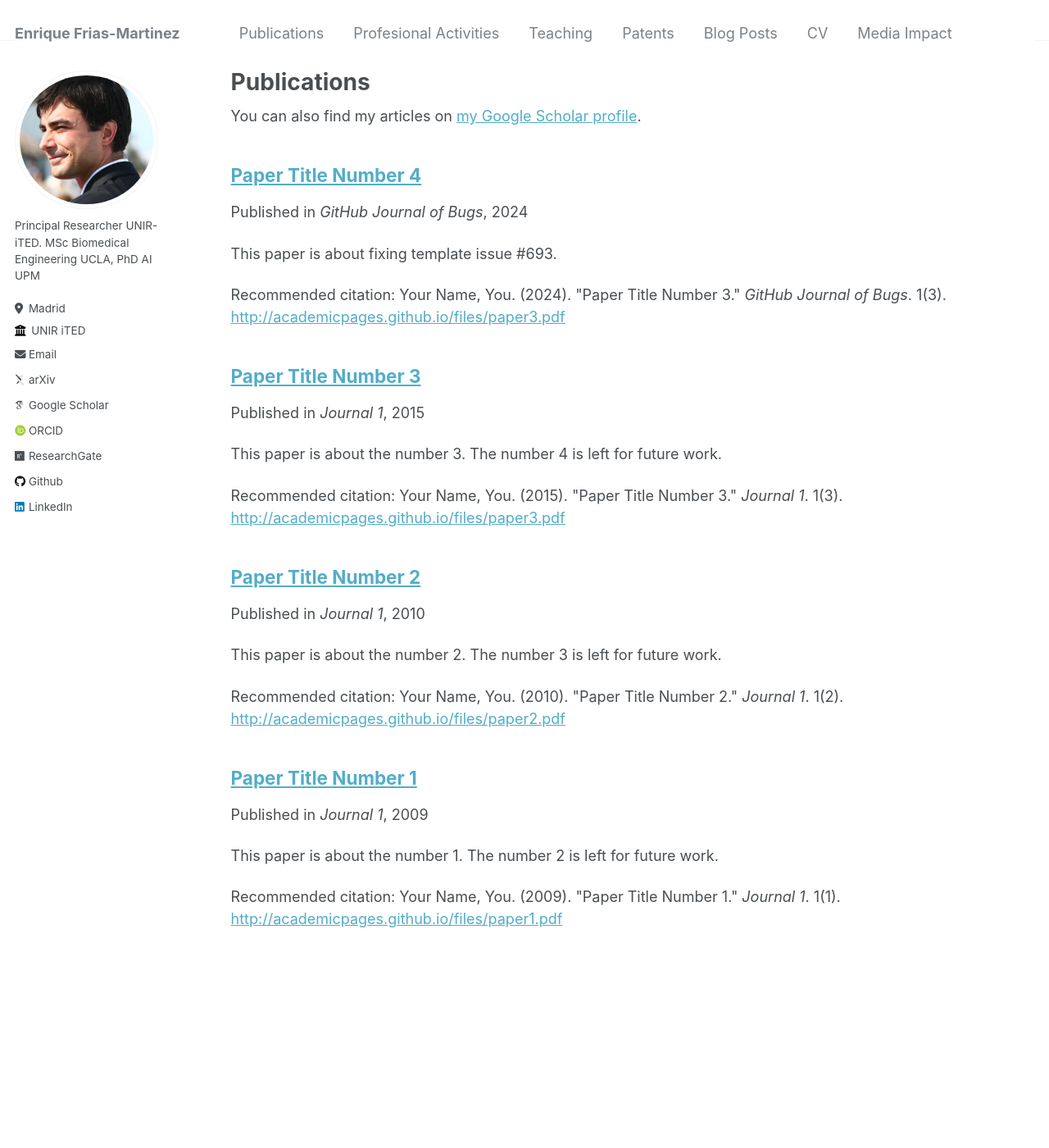
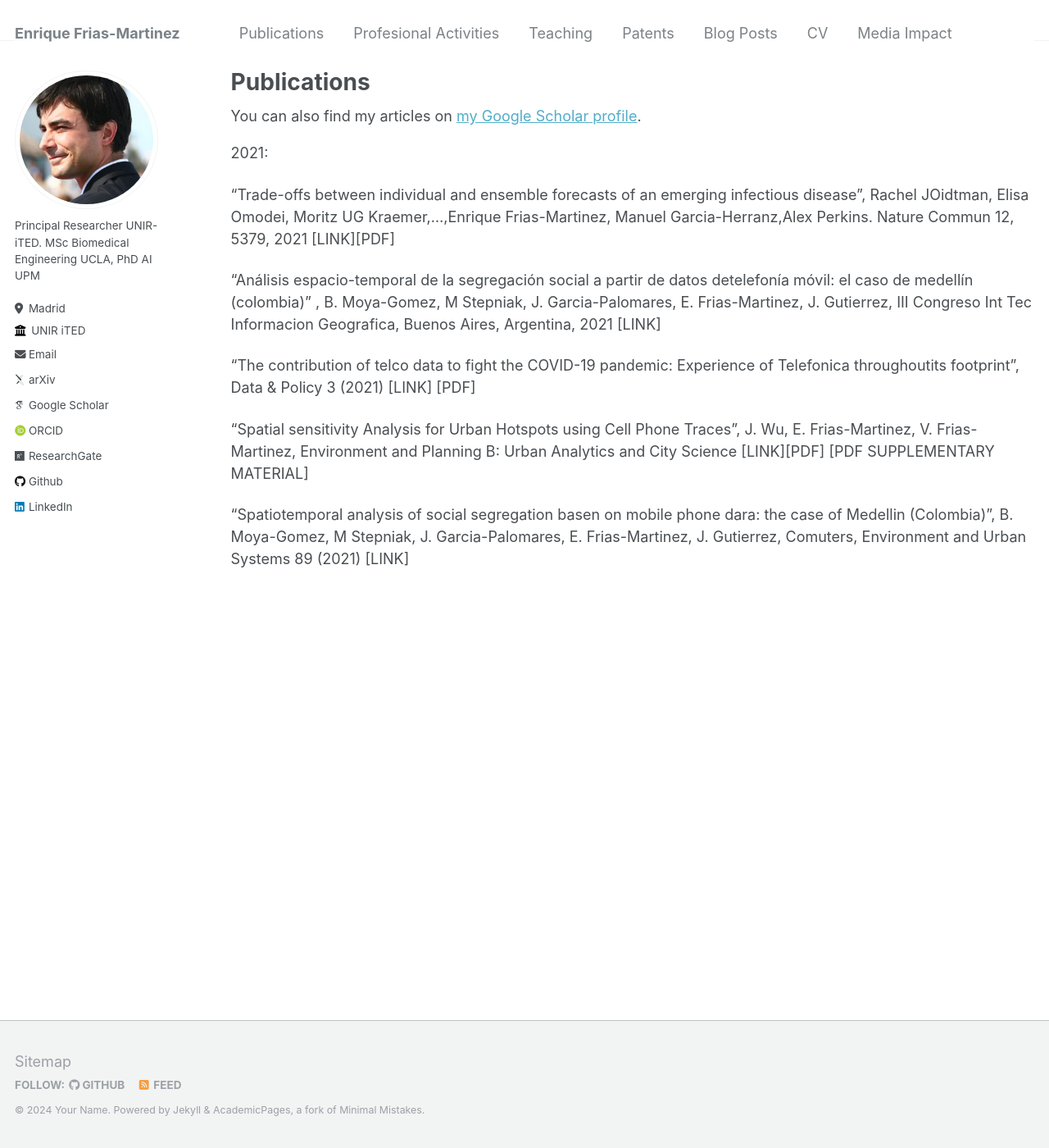
Before and after one commit to ENriqueFRiasM/enriquefriasm.github.io, a Jekyll site: the page built from _pages/publications.md, in a window 1280 px wide and 1400 px high. Shown: the whole window at 82% size. Built offline with Jekyll 4.4.1, drawn with Linux system fonts in a browser that asks for light colours; some web fonts are replaced.

Commit message:
Update publications.md

```diff
--- a/_pages/publications.md
+++ b/_pages/publications.md
@@ -9,8 +9,14 @@ author_profile: true
   <div class="wordwrap">You can also find my articles on <a href="{{site.author.googlescholar}}">my Google Scholar profile</a>.</div>
 {% endif %}
 
-{% include base_path %}
+2021:
 
-{% for post in site.publications reversed %}
-  {% include archive-single.html %}
-{% endfor %}
+﻿“Trade-offs between individual and ensemble forecasts of an emerging infectious disease”, Rachel JOidtman, Elisa Omodei, Moritz UG Kraemer,...,Enrique Frias-Martinez, Manuel Garcia-Herranz,Alex Perkins. Nature Commun 12, 5379, 2021﻿ [LINK][PDF]
+
+"Análisis espacio-temporal de la segregación social a partir de datos detelefonía móvil: el caso de medellín (colombia)﻿" , B. Moya-Gomez, M Stepniak, J. Garcia-Palomares, E. Frias-Martinez, J. Gutierrez, ﻿III Congreso Int Tec Informacion Geografica, Buenos Aires, Argentina, 2021 [LINK]
+
+“The contribution of telco data to fight the COVID-19 pandemic: Experience of Telefonica throughoutits footprint”, Data & Policy 3 (2021)﻿ [LINK] [PDF]
+
+"Spatial sensitivity Analysis for Urban Hotspots using Cell Phone Traces", J. Wu, E. Frias-Martinez, V. Frias-Martinez, Environment and Planning B: Urban Analytics and City Science  [LINK][PDF] [PDF SUPPLEMENTARY MATERIAL]﻿
+
+"Spatiotemporal analysis of social segregation basen on mobile phone dara: the case of Medellin (Colombia)", B. Moya-Gomez, M Stepniak, J. Garcia-Palomares, E. Frias-Martinez, J. Gutierrez, Comuters, Environment and Urban Systems 89 (2021) [LINK]
```
